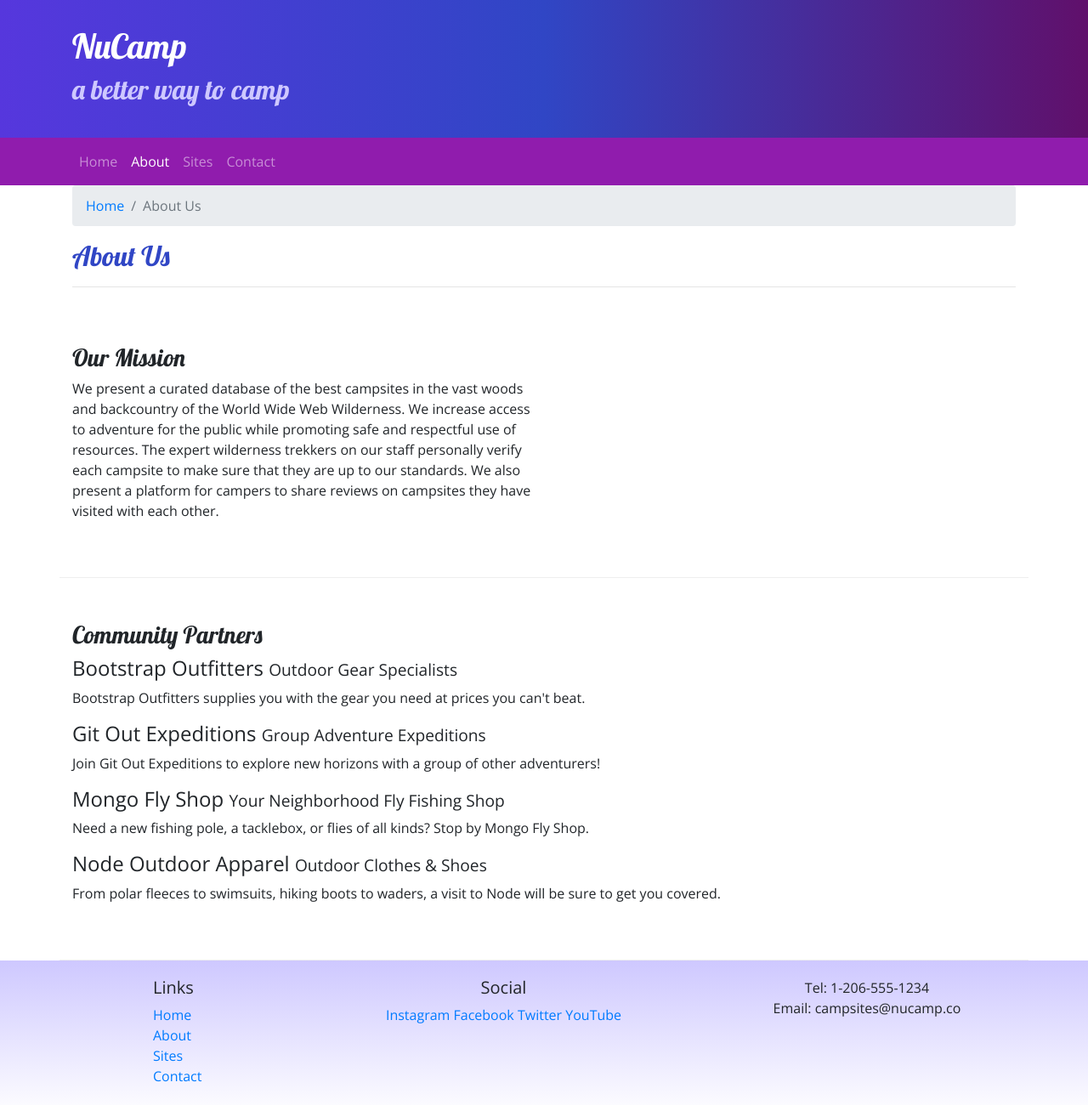
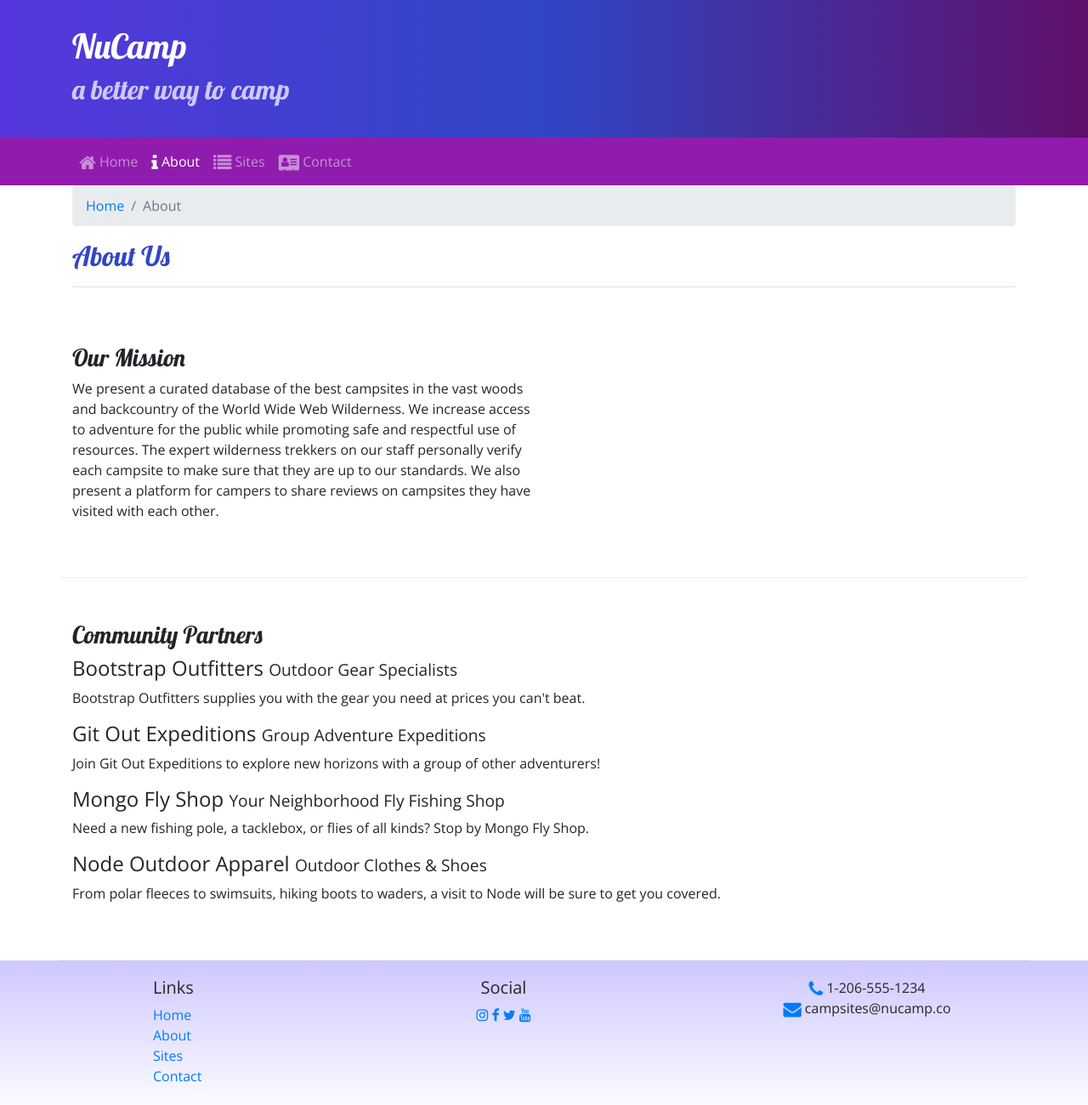
Before and after one commit to patrickdlippert/nucamp-bootstrap, a website: page aboutus.html in a window 1280 px wide. Shown: the whole page at 85% size. Drawn offline with nearby package versions, Linux system fonts and the light colour scheme.

Commit message:
Icon Fonts

```diff
--- a/aboutus.html
+++ b/aboutus.html
@@ -10,6 +10,7 @@
     <link rel="stylesheet" href="node_modules/bootstrap/dist/css/bootstrap.min.css" />
 
     <!-- Additional CSS must be placed after Bootstrap CSS -->
+    <link rel="stylesheet" href="node_modules/font-awesome/css/font-awesome.min.css" />
     <link rel="stylesheet" href="https://fonts.googleapis.com/css?family=Lobster|Open+Sans" />
     <link rel="stylesheet" href="css/styles.css" />
     <title>NuCamp: A Better Way To Camp</title>
@@ -35,10 +36,10 @@
             </button>
             <div class="collapse navbar-collapse" id="numcampNavbar">
                 <ul class="navbar-nav">
-                    <li class="nav-item"><a class="nav-link" href="index.html">Home</a></li>
-                    <li class="nav-item active"><a class="nav-link" href="#">About</a></li>
-                    <li class="nav-item"><a class="nav-link" href="#">Sites</a></li>
-                    <li class="nav-item"><a class="nav-link" href="#">Contact</a></li>
+                    <li class="nav-item"><a class="nav-link" href="index.html"><i class="fa fa-home fa-lg"> </i> Home</a></li>
+                    <li class="nav-item active"><a class="nav-link" href="#"><i class="fa fa-info fa-lg"></i> About</a></li>
+                    <li class="nav-item"><a class="nav-link" href="#"><i class="fa fa-list fa-lg"></i> Sites</a></li>
+                    <li class="nav-item"><a class="nav-link" href="#"><i class="fa fa-address-card fa-lg"></i> Contact</a></li>
                 </ul>
             </div>
         </div>
@@ -49,7 +50,7 @@
             <div class="col-12">
                 <ol class="breadcrumb">
                     <li class="breadcrumb-item"><a href="index.html">Home</a></li>
-                    <li class="breadcrumb-item active">About Us</li>
+                    <li class="breadcrumb-item active">About</li>
                 </ol>
                 <h2>About Us</h2>
                 <hr />
@@ -97,14 +98,14 @@
                 </div>
                 <div class="col-6 col-sm-5 text-center">
                     <h5>Social</h5>
-                    <a href="http://instagram.com/">Instagram</a>
-                    <a href="http://facebook.com/">Facebook</a>
-                    <a href="http://twitter.com/">Twitter</a>
-                    <a href="http://youtube.com/">YouTube</a>
+                    <a href="http://instagram.com/"><i class="fa fa-instagram"></i></a>
+                    <a href="http://facebook.com/"><i class="fa fa-facebook"></i></a>
+                    <a href="http://twitter.com/"><i class="fa fa-twitter"></i></a>
+                    <a href="http://youtube.com/"><i class="fa fa-youtube"></i></a>
                 </div>
                 <div class="col-sm-4 text-center">
-                    Tel: 1-206-555-1234<br />
-                    Email: campsites@nucamp.co
+                    <i class="fa fa-phone fa-lg text-primary"></i> 1-206-555-1234<br />
+                    <i class="fa fa-envelope fa-lg text-primary"></i> campsites@nucamp.co
                 </div>
             </div>
         </div>
--- a/package.json
+++ b/package.json
@@ -15,6 +15,7 @@
   },
   "dependencies": {
     "bootstrap": "^4.5.2",
+    "font-awesome": "^4.7.0",
     "jquery": "^3.5.1",
     "popper.js": "^1.16.1"
   }
```
Also changed, not shown: index.html (+11 -10 lines), 1 other file.
